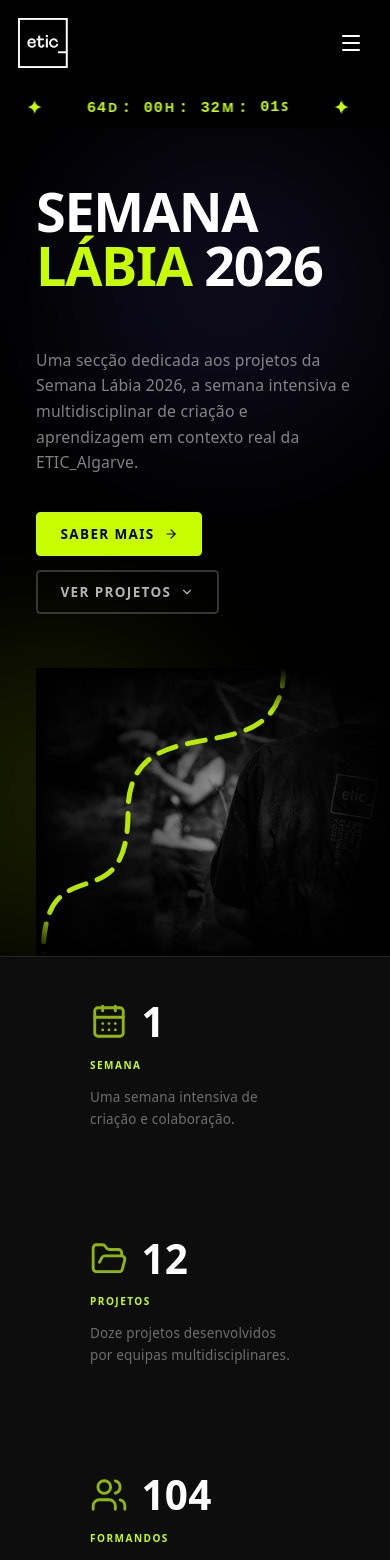
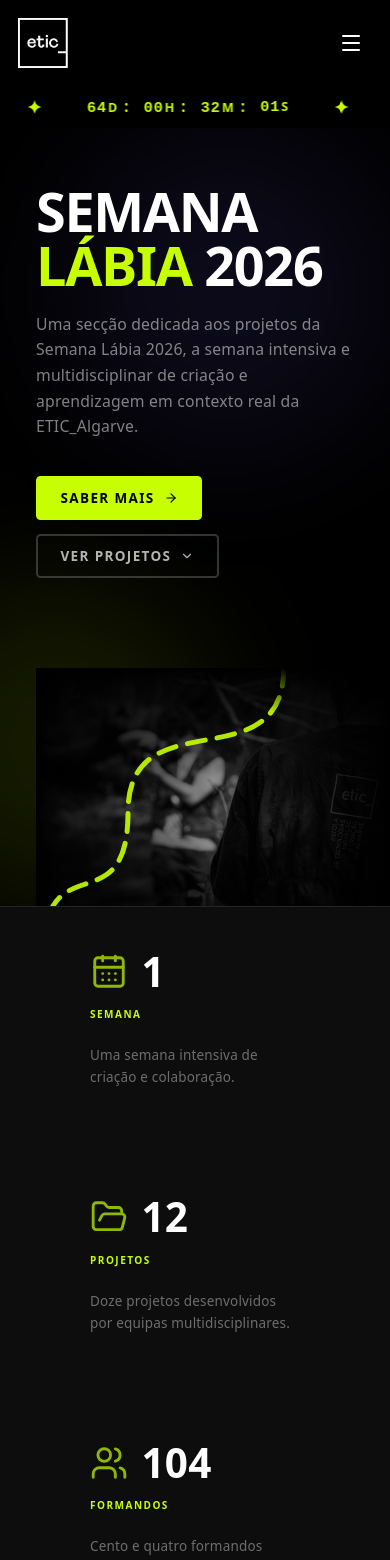
Before and after one commit to Huniity/out-of-the-box, a React (Vite) app in the folder srcs/frontend/: page /semana-labia in a window 390 px wide. Shown: the top 1560 px of the page. Built offline with nearby package versions, Linux system fonts and the light colour scheme.

Commit message:
feat: Update layout styles in SemanaLabia and SpeedHunting pages for improved responsiveness

```diff
--- a/srcs/frontend/src/pages/SemanaLabia.tsx
+++ b/srcs/frontend/src/pages/SemanaLabia.tsx
@@ -79,16 +79,16 @@
     return (
         <div className="bg-black text-white min-h-screen overflow-x-hidden">
             {/* ── HERO ── */}
-            <section className="relative min-h-[calc(100vh-66px)] flex items-start px-8 xl:px-20 overflow-hidden">
+            <section className="relative h-[calc(100vh-66px)] flex items-stretch px-8 xl:px-20 overflow-hidden">
                 {/* Glow blobs */}
                 <div className="absolute -left-24 bottom-0 h-72 w-72 rounded-full bg-[#c8ff00]/10 blur-3xl pointer-events-none" />
                 <div className="absolute right-0 top-0 h-72 w-72 rounded-full bg-[#745ff2]/10 blur-3xl pointer-events-none" />
 
                 <div className="relative z-10 w-full flex flex-col lg:flex-row lg:items-stretch gap-12">
                     {/* Left — text */}
-                    <div className="flex-1 flex flex-col">
+                    <div className="flex-1 flex flex-col py-8">
                         {/* Title */}
-                        <h1 className="font-black uppercase leading-none tracking-tight text-white m-0 mb-4 py-8"
+                        <h1 className="font-black uppercase leading-none tracking-tight text-white m-0 mb-4"
                             style={{ fontSize: 'clamp(3rem, 8vw, 6rem)', lineHeight: 1 }}>
                             SEMANA<br />
                             <span className="text-[#c8ff00]">LÁBIA</span> 2026
@@ -152,7 +152,7 @@
                                 )}
                             </div>
                             <p className="text-[10px] font-black uppercase tracking-[0.15em] text-[#c8ff00] mb-1">{m.label}</p>
-                            <p className="text-xs text-white/40 leading-relaxed">{m.desc}</p>
+                            <p className="text-xs text-white/40 leading-relaxed mt-2">{m.desc}</p>
                         </div>
                     ))}
                 </div>
--- a/srcs/frontend/src/pages/SpeedHunting.tsx
+++ b/srcs/frontend/src/pages/SpeedHunting.tsx
@@ -72,7 +72,7 @@
         <div className="bg-black text-white min-h-screen overflow-x-hidden">
 
             {/* ── HERO ── */}
-            <section className="relative min-h-[calc(100vh-66px)] flex items-start px-8 xl:px-20 overflow-hidden">
+            <section className="relative h-[calc(100vh-66px)] flex items-stretch px-8 xl:px-20 overflow-hidden">
                 <div className="absolute -left-24 bottom-0 h-72 w-72 rounded-full bg-[#c8ff00]/10 blur-3xl pointer-events-none" />
                 <div className="absolute right-0 top-0 h-72 w-72 rounded-full bg-[#745ff2]/10 blur-3xl pointer-events-none" />
 
```
